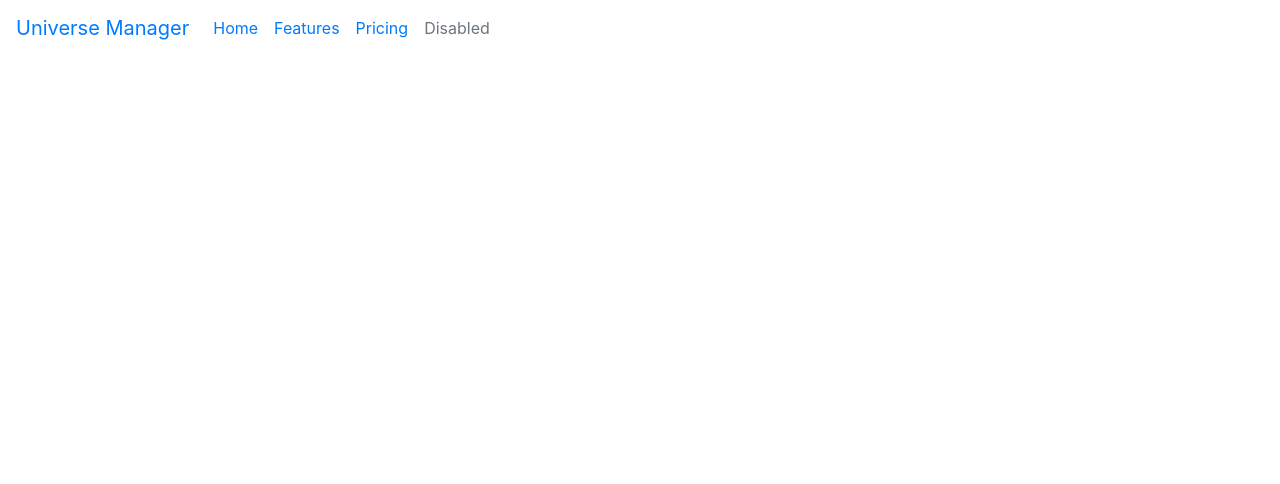
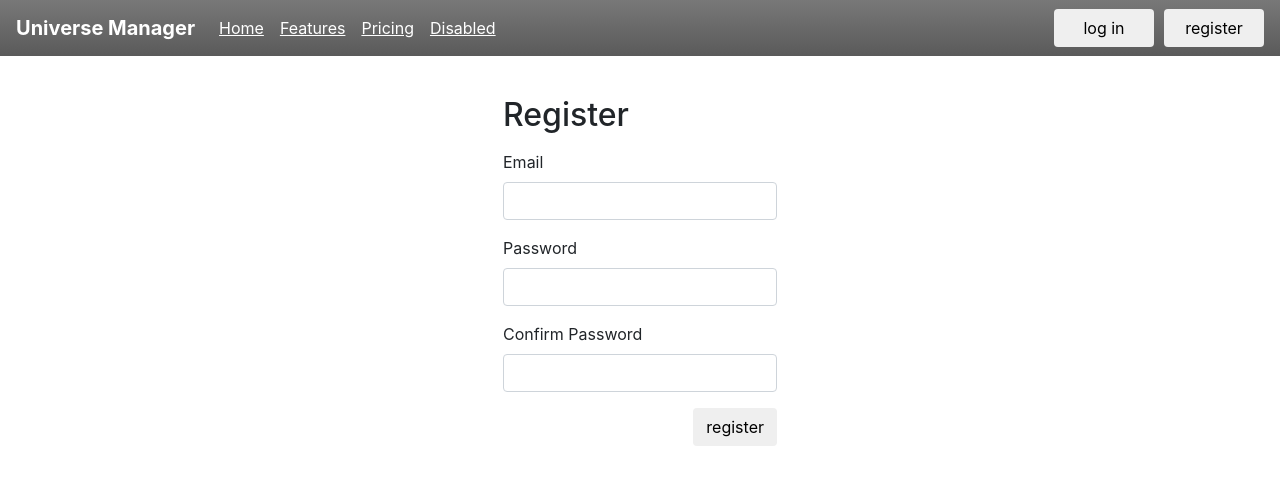
Before and after one commit to kahmannf/universe-manager, an Angular app in the folder universe-manager-client/: page /register in a window 1280 px wide. Before the commit this address led to /. Shown: the top 484 px of the page. Built offline with nearby package versions, Linux system fonts and the light colour scheme.

Commit message:
create layout for login and regist component, add routes

```diff
--- a/universe-manager-client/src/app/app.module.ts
+++ b/universe-manager-client/src/app/app.module.ts
@@ -1,6 +1,7 @@
 import { BrowserModule } from '@angular/platform-browser';
 import { NgModule } from '@angular/core';
 import { RouterModule } from "@angular/router";
+import { FormsModule } from "@angular/forms";
 
 /* components */
 import { AppComponent } from './app.component';
@@ -24,6 +25,7 @@ import { environment } from '../environments/environment';
   ],
   imports: [
     BrowserModule,
+    FormsModule,
     RouterModule.forRoot(appRoutes, {
       enableTracing: environment.production
     })
--- a/universe-manager-client/src/app/login/login.component.css
+++ b/universe-manager-client/src/app/login/login.component.css
@@ -0,0 +1,3 @@
+form div:first-child {
+    margin-top: 40px;
+}
--- a/universe-manager-client/src/app/login/login.component.html
+++ b/universe-manager-client/src/app/login/login.component.html
@@ -1,3 +1,24 @@
-<p>
-  login works!
-</p>
+<div class="container">
+  <div class="row">
+    <div class="col">&nbsp;</div>
+    <div class="col-auto">
+      <form #loginForm="ngForm">
+        <div class="form-group">
+          <h2>Log in</h2>
+        </div>
+        <div class="form-group">
+          <label for="email">Email</label>
+          <input type="text" id="email" name="email" class="form-control" [(ngModel)]="user.email" >
+        </div>
+        <div class="form-group">
+          <label for="password">Password</label>
+          <input type="password" id="password" name="password" class="form-control" [(ngModel)]="user.password" >
+        </div>
+        <div class="form-group right">
+          <button type="submit" class="btn float-right">log in</button>
+        </div>
+      </form>
+    </div>
+    <div class="col">&nbsp;</div>
+  </div>
+</div>
--- a/universe-manager-client/src/app/login/login.component.ts
+++ b/universe-manager-client/src/app/login/login.component.ts
@@ -1,4 +1,5 @@
 import { Component, OnInit } from '@angular/core';
+import { User } from '../_model/user';
 
 @Component({
   selector: 'app-login',
@@ -7,7 +8,11 @@ import { Component, OnInit } from '@angular/core';
 })
 export class LoginComponent implements OnInit {
 
-  constructor() { }
+  constructor() {
+    this.user = new User();
+  }
+
+  user: User;
 
   ngOnInit() {
   }
--- a/universe-manager-client/src/app/navbar/navbar.component.css
+++ b/universe-manager-client/src/app/navbar/navbar.component.css
@@ -0,0 +1,28 @@
+nav {
+    background: linear-gradient(rgb(120, 120, 120), rgb(90, 90, 90));
+}
+
+a.nav-item, a.navbar-brand {
+    color: white;
+}
+
+a.navbar-brand {
+    font-weight: bold;
+}
+
+div.navbar-right button.nav-item {
+    margin-right: 10px;
+    width: 100px;
+}
+
+div.navbar-right button.nav-item:last-child {
+    margin-right: 0;
+}
+
+button.btn:focus {
+    box-shadow: 0 0 0 0;
+}
+
+.undeline-link:not(.active) {
+    text-decoration: underline;
+}
--- a/universe-manager-client/src/app/navbar/navbar.component.html
+++ b/universe-manager-client/src/app/navbar/navbar.component.html
@@ -5,10 +5,14 @@
   </button>
   <div class="collapse navbar-collapse" id="navbarNav">
     <div class="navbar-nav">
-      <a class="nav-item nav-link active" href="#">Home <span class="sr-only">(current)</span></a>
-      <a class="nav-item nav-link" href="#">Features</a>
-      <a class="nav-item nav-link" href="#">Pricing</a>
-      <a class="nav-item nav-link disabled" href="#">Disabled</a>
+      <a class="nav-item nav-link undeline-link" routerLinkActive="active" routerLink="home">Home</a>
+      <a class="nav-item nav-link undeline-link" routerLinkActive="active" routerLink="home">Features</a>
+      <a class="nav-item nav-link undeline-link" routerLinkActive="active" routerLink="home">Pricing</a>
+      <a class="nav-item nav-link undeline-link" routerLinkActive="active" routerLink="home">Disabled</a>
     </div>
   </div>
+  <div class="navbar-nav navbar-right">
+    <button class="btn nav-item" routerLink="login">log in</button>
+    <button class="btn nav-item" routerLink="register">register</button>
+  </div>
 </nav>
--- a/universe-manager-client/src/app/register/register.component.css
+++ b/universe-manager-client/src/app/register/register.component.css
@@ -0,0 +1,3 @@
+form div:first-child {
+    margin-top: 40px;
+}
--- a/universe-manager-client/src/app/register/register.component.html
+++ b/universe-manager-client/src/app/register/register.component.html
@@ -1,3 +1,28 @@
-<p>
-  register works!
-</p>
+<div class="container">
+  <div class="row">
+    <div class="col">&nbsp;</div>
+    <div class="col-auto">
+      <form #registerForm="ngForm">
+        <div class="form-group">
+          <h2>Register</h2>
+        </div>
+        <div class="form-group">
+          <label for="email">Email</label>
+          <input type="text" id="email" name="email" class="form-control" [(ngModel)]="user.email" >
+        </div>
+        <div class="form-group">
+          <label for="password">Password</label>
+          <input type="password" id="password" name="password" class="form-control" [(ngModel)]="user.password" >
+        </div>
+        <div class="form-group">
+          <label for="password_confirm">Confirm Password</label>
+          <input id="password_confirm" name="password_confirm" class="form-control" [(ngModel)]="password_confirm" >
+        </div>
+        <div class="form-group right">
+          <button type="submit" class="btn float-right">register</button>
+        </div>
+      </form>
+    </div>
+    <div class="col">&nbsp;</div>
+  </div>
+</div>
--- a/universe-manager-client/src/app/register/register.component.ts
+++ b/universe-manager-client/src/app/register/register.component.ts
@@ -1,4 +1,5 @@
 import { Component, OnInit } from '@angular/core';
+import { User } from '../_model/user';
 
 @Component({
   selector: 'app-register',
@@ -7,7 +8,13 @@ import { Component, OnInit } from '@angular/core';
 })
 export class RegisterComponent implements OnInit {
 
-  constructor() { }
+  constructor() {
+    this.user = new User;
+   }
+
+  user: User;
+
+  password_confirm: string;
 
   ngOnInit() {
   }
```
Also changed, not shown: universe-manager-client/src/app/app-routes.ts (+7 -1 lines).
